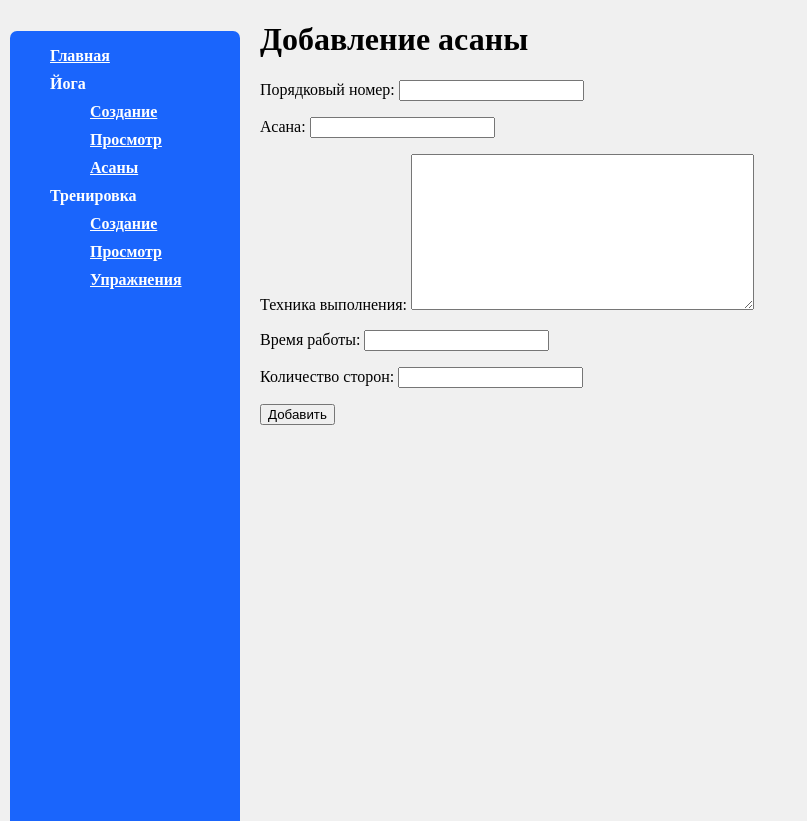
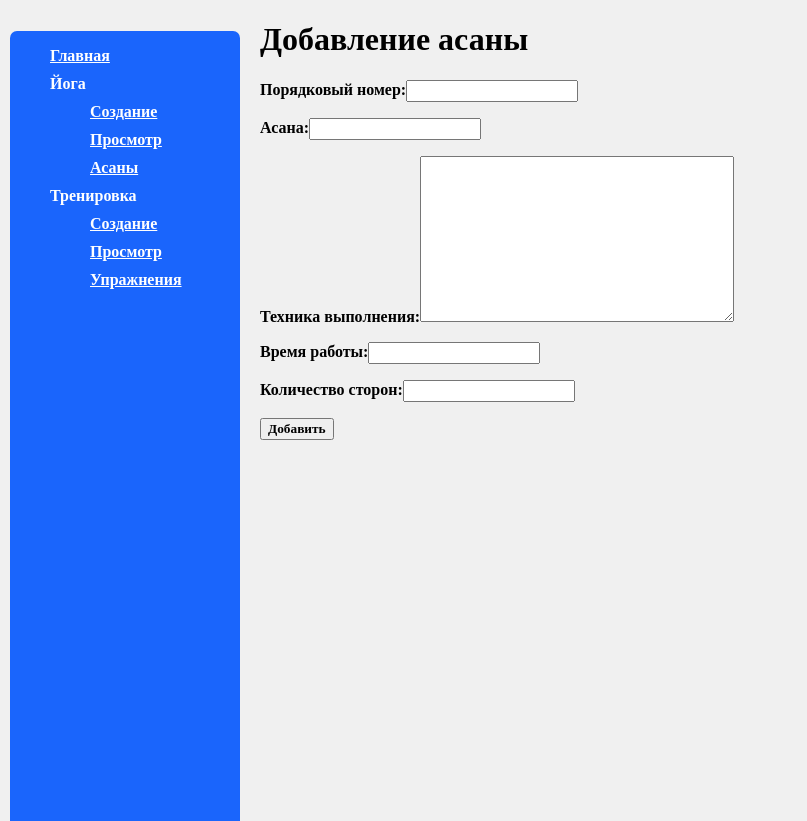
Before and after one commit to mika-akopyan/training_diary, a Django app: page /yoga/exercises/add/ in a window 1280 px wide. Shown: the whole page, without its empty margins (0-807 px from the left). Run offline with Django 5.2, Linux system fonts and the light colour scheme.

Commit message:
style: Customize the font for the add and edit page

```diff
--- a/website/diary_training_sessions/workout/forms.py
+++ b/website/diary_training_sessions/workout/forms.py
@@ -7,3 +7,9 @@ class ExercisesForm(forms.ModelForm):
     class Meta:
         model = Exercises
         fields = ['muscle', 'exercise', 'technique_execution', 'sides_quantity']
+        widgets = {
+            'muscle': forms.Select(attrs={'class': 'form__input'}),
+            'exercise': forms.TextInput(attrs={'class': 'form__input'}),
+            'technique_execution': forms.Textarea(attrs={'class': 'form__input'}),
+            'sides_quantity': forms.NumberInput(attrs={'class': 'form__input'})
+        }
--- /dev/null
+++ b/website/diary_training_sessions/workout/static/base/css/form.css
@@ -0,0 +1,11 @@
+.form__label {
+    font-family: 'Bahnschrift';
+    font-weight: 600;
+    font-stretch: semi-condensed;
+}
+
+.form__input {
+    font-family: 'Bahnschrift';
+    font-weight: 300;
+    font-stretch: semi-condensed;
+}
--- /dev/null
+++ b/website/diary_training_sessions/workout/static/base/css/object_add.css
@@ -0,0 +1,12 @@
+@import '../../base/css/form.css';
+
+h1 {
+    font-family: 'Bahnschrift';
+    font-weight: 600;
+}
+
+.form__add-object {
+    font-family: 'Bahnschrift';
+    font-weight: 600;
+    font-stretch: semi-condensed;
+}
--- /dev/null
+++ b/website/diary_training_sessions/workout/static/workout/css/exercise_add.css
@@ -0,0 +1 @@
+@import '../../base/css/object_add.css';
--- /dev/null
+++ b/website/diary_training_sessions/workout/static/workout/css/exercise_update.css
@@ -0,0 +1 @@
+@import '../../base/css/object_update.css';
--- a/website/diary_training_sessions/yoga/forms.py
+++ b/website/diary_training_sessions/yoga/forms.py
@@ -7,3 +7,10 @@ class AsanasForm(forms.ModelForm):
     class Meta:
         model = Asanas
         fields = ['sequence_number', 'asana', 'technique_execution', 'works_time', 'sides_quantity']
+        widgets = {
+            'sequence_number': forms.NumberInput(attrs={'class': 'form__input'}),
+            'asana': forms.TextInput(attrs={'class': 'form__input'}),
+            'technique_execution': forms.Textarea(attrs={'class': 'form__input'}),
+            'works_time': forms.TextInput(attrs={'class': 'form__input'}),
+            'sides_quantity': forms.NumberInput(attrs={'class': 'form__input'})
+        }
--- /dev/null
+++ b/website/diary_training_sessions/yoga/static/yoga/css/asana_add.css
@@ -0,0 +1 @@
+@import '../../base/css/object_add.css';
--- /dev/null
+++ b/website/diary_training_sessions/yoga/static/yoga/css/asana_update.css
@@ -0,0 +1 @@
+@import '../../base/css/object_update.css';
--- a/website/diary_training_sessions/yoga/templates/yoga/asana_add.html
+++ b/website/diary_training_sessions/yoga/templates/yoga/asana_add.html
@@ -1,14 +1,20 @@
 {% extends "main/base.html" %}
+
+{% load static %}
 
 {% block title %}Добавление асаны{% endblock title %}
 
-{% block link %}{% endblock link %}
+{% block link %}
+    <link rel="stylesheet" href="{% static "yoga/css/asana_add.css" %}">
+{% endblock link %}
 
 {% block content %}
     <h1>Добавление асаны</h1>
-    <form class='form-add' action="" method="post">
+    <form class='form' action="" method="post">
         {% csrf_token %}
-        {{ form.as_p }}
-        <button class='form-add__button' type="submit">Добавить</button>
+        {% for f in form %}
+            <p><label class='form__label' for="{{ f.id_for_label }}">{{ f.label }}:</label>{{ f }}</p>
+        {% endfor %}
+        <button class='form__add-object' type="submit">Добавить</button>
     </form>
 {% endblock content %}
```
Also changed, not shown: website/diary_training_sessions/workout/static/base/css/object_update.css (added, +12 -0 lines), website/diary_training_sessions/workout/templates/workout/exercise_add.html (+10 -4 lines), website/diary_training_sessions/workout/templates/workout/exercise_update.html (+10 -4 lines), website/diary_training_sessions/yoga/templates/yoga/asana_update.html (+10 -4 lines).
